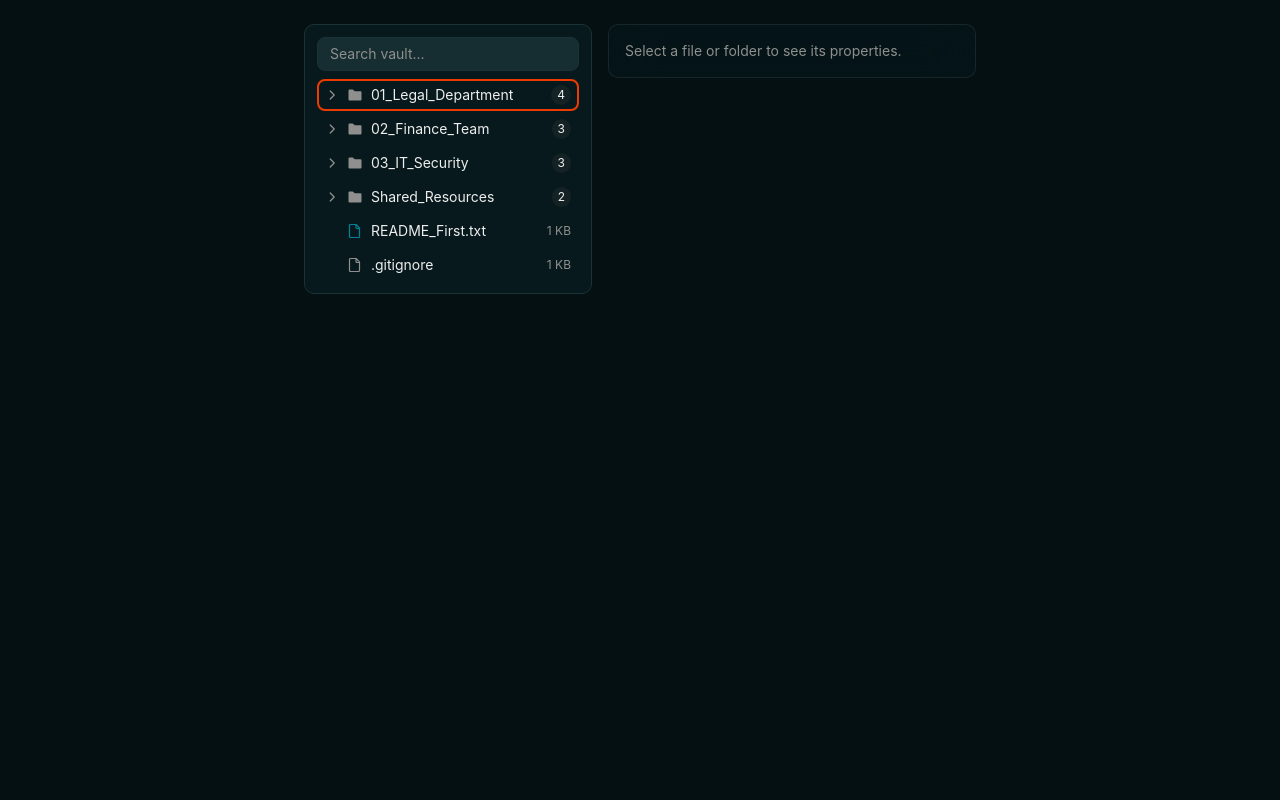
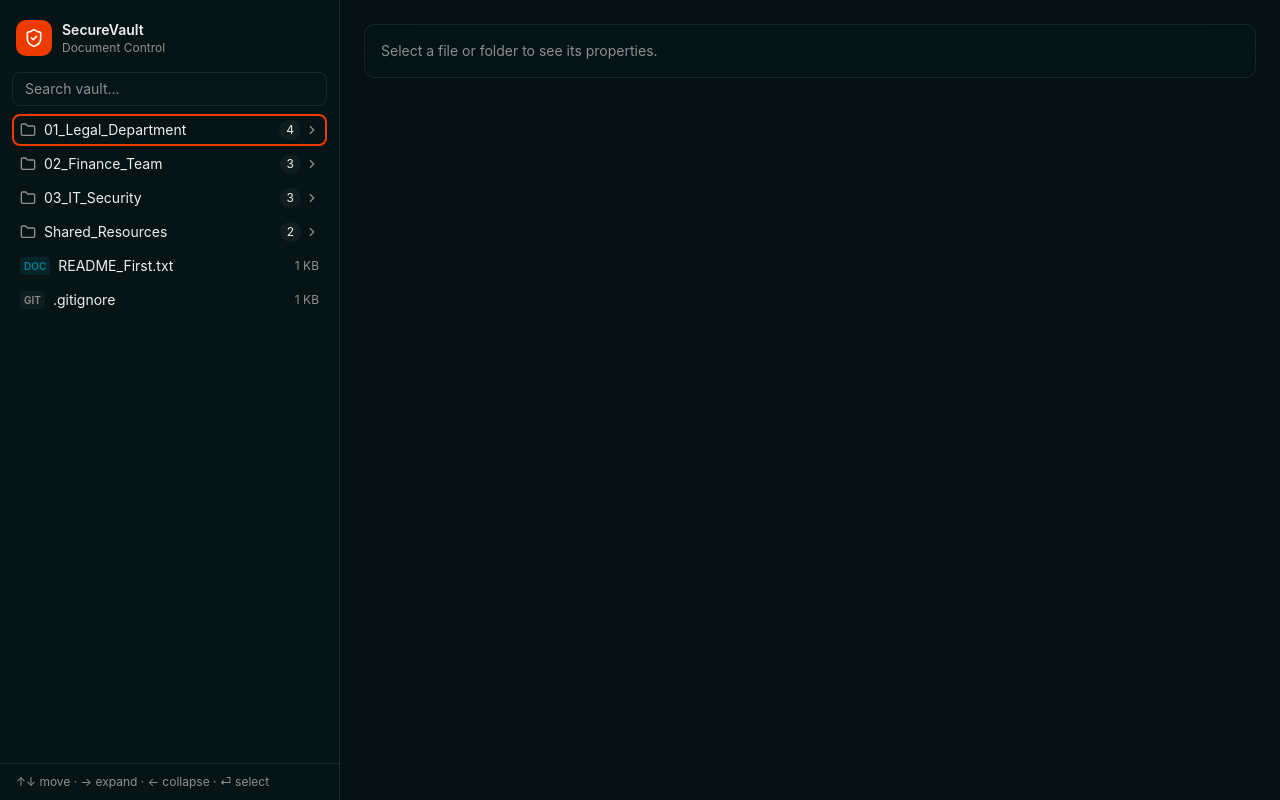
Before and after one commit to mugishaj092/fullstack, a React (Vite) app: page / in a window 1280 px wide. Built offline with nearby package versions, Linux system fonts and the light colour scheme.

Commit message:
feat: app shell, sidebar layout, and glassmorphism styling

```diff
--- a/package.json
+++ b/package.json
@@ -12,6 +12,7 @@
   },
   "dependencies": {
     "@tailwindcss/vite": "^4.3.3",
+    "lucide-react": "^1.33.0",
     "react": "^19.2.8",
     "react-dom": "^19.2.8",
     "tailwindcss": "^4.3.3"
--- a/src/App.tsx
+++ b/src/App.tsx
@@ -1,4 +1,4 @@
-import { FileTree } from './components/tree/FileTree'
+import { Sidebar } from './components/layout/Sidebar'
 import { TreeStateProvider } from './components/tree/TreeStateProvider'
 import { useTreeState } from './components/tree/TreeStateContext'
 import { PropertiesPanel } from './components/properties/PropertiesPanel'
@@ -8,7 +8,7 @@ import { findNode } from './lib/tree'
 
 const forest = vaultData as VaultNode[]
 
-function ConnectedPropertiesPanel() {
+function MainContent() {
   const { selectedId } = useTreeState()
   const node = selectedId ? findNode(forest, selectedId) : null
   return <PropertiesPanel node={node} />
@@ -16,18 +16,14 @@ function ConnectedPropertiesPanel() {
 
 function App() {
   return (
-    <div className="min-h-svh bg-background p-6 text-foreground">
-      <TreeStateProvider>
-        <div className="mx-auto flex max-w-2xl gap-4">
-          <div className="w-72 shrink-0 rounded-lg border border-border bg-card p-3">
-            <FileTree />
-          </div>
-          <div className="flex-1">
-            <ConnectedPropertiesPanel />
-          </div>
-        </div>
-      </TreeStateProvider>
-    </div>
+    <TreeStateProvider>
+      <div className="flex h-screen bg-background text-foreground">
+        <Sidebar />
+        <main className="flex-1 overflow-y-auto p-6">
+          <MainContent />
+        </main>
+      </div>
+    </TreeStateProvider>
   )
 }
 
--- /dev/null
+++ b/src/components/layout/Sidebar.tsx
@@ -0,0 +1,26 @@
+import { ShieldCheck } from 'lucide-react';
+import { FileTree } from '../tree/FileTree';
+
+export function Sidebar() {
+  return (
+    <aside className="flex w-[340px] shrink-0 flex-col border-r border-sidebar-border bg-sidebar">
+      <div className="flex shrink-0 items-center gap-2.5 px-4 pb-4 pt-5">
+        <div className="flex h-9 w-9 shrink-0 items-center justify-center rounded-lg bg-primary">
+          <ShieldCheck className="h-5 w-5 text-primary-foreground" />
+        </div>
+        <div className="min-w-0">
+          <p className="truncate text-sm font-semibold text-sidebar-foreground">SecureVault</p>
+          <p className="truncate text-xs text-muted-foreground">Document Control</p>
+        </div>
+      </div>
+
+      <div className="min-h-0 flex-1 overflow-hidden px-3">
+        <FileTree />
+      </div>
+
+      <div className="shrink-0 border-t border-sidebar-border px-4 py-2.5 text-xs text-muted-foreground">
+        ↑↓ move · → expand · ← collapse · ⏎ select
+      </div>
+    </aside>
+  );
+}
--- a/src/components/tree/FileTree.tsx
+++ b/src/components/tree/FileTree.tsx
@@ -34,19 +34,19 @@ export function FileTree() {
   const hasAnyMatch = !query || forest.some((node) => nodeOrDescendantMatches(node, query));
 
   return (
-    <div className="flex flex-col gap-2">
+    <div className="flex h-full min-h-0 flex-col gap-2">
       <input
         type="text"
         value={query}
         onChange={(e) => setQuery(e.target.value)}
         placeholder="Search vault..."
         aria-label="Search vault"
-        className="w-full rounded-md border border-border bg-input px-3 py-1.5 text-sm text-foreground placeholder:text-muted-foreground focus:outline-none focus:ring-2 focus:ring-ring"
+        className="glass w-full shrink-0 rounded-md px-3 py-1.5 text-sm text-foreground placeholder:text-muted-foreground focus:outline-none focus:ring-2 focus:ring-ring"
       />
       <div
         role="tree"
         aria-label="Vault"
-        className="flex flex-col gap-0.5"
+        className="flex min-h-0 flex-1 flex-col gap-0.5 overflow-y-auto"
         onKeyDown={handleKeyDown}
       >
         {hasAnyMatch ? (
--- a/src/components/tree/TreeNode.tsx
+++ b/src/components/tree/TreeNode.tsx
@@ -1,8 +1,8 @@
+import { ChevronRight, Folder, FolderOpen } from 'lucide-react';
 import type { VaultNode } from '../../types/vault';
 import { computeStats } from '../../lib/stats';
 import { formatKB } from '../../lib/size';
-import { getFileCategory, fileCategoryColorClass } from '../../lib/file-icon';
-import { ChevronIcon, FolderIcon, FileIcon } from './icons';
+import { getFileTypeBadge } from '../../lib/file-icon';
 import { useTreeState } from './TreeStateContext';
 import { nodeOrDescendantMatches } from '../../lib/search';
 
@@ -28,12 +28,13 @@ export function TreeNode({ node, depth, expanded, onToggle, selectedId, onSelect
   const indentStyle = { paddingLeft: depth * 16 + 8 };
 
   const rowClasses = `flex w-full items-center gap-2 rounded-md py-1.5 pr-2 text-left text-sm transition-colors ${
-    isSelected ? 'bg-accent text-accent-foreground' : 'text-foreground hover:bg-accent/50'
+    isSelected ? 'bg-accent/35 text-foreground' : 'text-foreground hover:bg-accent/15'
   } ${isFocused ? 'outline outline-2 outline-ring outline-offset-[-2px]' : ''}`;
 
   if (node.type === 'folder') {
     const isExpanded = expanded.has(node.id);
     const hasChildren = node.children.length > 0;
+    const hasSubfolderChild = node.children.some((child) => child.type === 'folder');
 
     const handleClick = () => {
       setFocusedId(node.id);
@@ -54,17 +55,23 @@ export function TreeNode({ node, depth, expanded, onToggle, selectedId, onSelect
           style={indentStyle}
           className={rowClasses}
         >
-          {hasChildren ? (
-            <ChevronIcon
-              className={`h-3.5 w-3.5 shrink-0 text-muted-foreground transition-transform ${isExpanded ? 'rotate-90' : ''}`}
-            />
+          {isExpanded ? (
+            <FolderOpen className={`h-4 w-4 shrink-0 ${isSelected ? 'text-primary' : 'text-muted-foreground'}`} />
           ) : (
-            <span className="h-3.5 w-3.5 shrink-0" />
+            <Folder className={`h-4 w-4 shrink-0 ${isSelected ? 'text-primary' : 'text-muted-foreground'}`} />
           )}
-          <FolderIcon open={isExpanded} className="h-4 w-4 shrink-0 text-muted-foreground" />
           <span className="flex-1 truncate">{node.name}</span>
-          <span className="shrink-0 rounded-full bg-secondary px-1.5 py-0.5 text-xs text-secondary-foreground">
-            {stats.fileCount}
+          <span className="flex shrink-0 items-center gap-1">
+            <span className="rounded-full bg-muted/70 px-[7px] py-[2px] text-xs text-foreground">
+              {stats.fileCount}
+            </span>
+            {hasSubfolderChild ? (
+              <ChevronRight
+                className={`h-3.5 w-3.5 text-muted-foreground transition-transform ${isExpanded ? 'rotate-90' : ''}`}
+              />
+            ) : (
+              <span className="inline-block h-3.5 w-3.5" />
+            )}
           </span>
         </button>
         {isExpanded && hasChildren && (
@@ -86,7 +93,7 @@ export function TreeNode({ node, depth, expanded, onToggle, selectedId, onSelect
     );
   }
 
-  const category = getFileCategory(node.name);
+  const badge = getFileTypeBadge(node.name);
 
   return (
     <button
@@ -102,8 +109,9 @@ export function TreeNode({ node, depth, expanded, onToggle, selectedId, onSelect
       style={indentStyle}
       className={rowClasses}
     >
-      <span className="h-3.5 w-3.5 shrink-0" />
-      <FileIcon className={`h-4 w-4 shrink-0 ${fileCategoryColorClass(category)}`} />
+      <span className={`shrink-0 rounded px-1 py-0.5 text-[10px] font-semibold ${badge.colorClass}`}>
+        {badge.label}
+      </span>
       <span className="flex-1 truncate">{node.name}</span>
       <span className="shrink-0 text-xs text-muted-foreground">{formatKB(stats.totalKB)}</span>
     </button>
--- a/src/components/tree/icons.tsx
+++ /dev/null
@@ -1,51 +0,0 @@
-interface IconProps {
-  className?: string;
-}
-
-export function ChevronIcon({ className }: IconProps) {
-  return (
-    <svg viewBox="0 0 16 16" fill="none" className={className} aria-hidden="true">
-      <path d="M6 3.5 10.5 8 6 12.5" stroke="currentColor" strokeWidth="1.5" strokeLinecap="round" strokeLinejoin="round" />
-    </svg>
-  );
-}
-
-export function FolderIcon({ open, className }: IconProps & { open: boolean }) {
-  if (open) {
-    return (
-      <svg viewBox="0 0 16 16" fill="none" className={className} aria-hidden="true">
-        <path
-          d="M1.5 4.5A1 1 0 0 1 2.5 3.5h3.13a1 1 0 0 1 .8.4l.72.96a1 1 0 0 0 .8.4H13.5a1 1 0 0 1 1 1v.24H4.02a1 1 0 0 0-.96.73L1.5 11.9V4.5Z"
-          fill="currentColor"
-        />
-        <path
-          d="m2.06 12.6 1.6-5.6a1 1 0 0 1 .96-.72H14.5a.75.75 0 0 1 .72.95l-1.5 5.6a1 1 0 0 1-.97.75H2.78a.75.75 0 0 1-.72-.98Z"
-          fill="currentColor"
-          opacity="0.6"
-        />
-      </svg>
-    );
-  }
-  return (
-    <svg viewBox="0 0 16 16" fill="none" className={className} aria-hidden="true">
-      <path
-        d="M1.5 3.5A1 1 0 0 1 2.5 2.5h3.13a1 1 0 0 1 .8.4l.72.96a1 1 0 0 0 .8.4H13.5a1 1 0 0 1 1 1v7.24a1 1 0 0 1-1 1h-11a1 1 0 0 1-1-1V3.5Z"
-        fill="currentColor"
-      />
-    </svg>
-  );
-}
-
-export function FileIcon({ className }: IconProps) {
-  return (
-    <svg viewBox="0 0 16 16" fill="none" className={className} aria-hidden="true">
-      <path
-        d="M3.5 1.5h5.13a1 1 0 0 1 .7.29l2.87 2.87a1 1 0 0 1 .3.71V13.5a1 1 0 0 1-1 1h-8a1 1 0 0 1-1-1v-11a1 1 0 0 1 1-1Z"
-        stroke="currentColor"
-        strokeWidth="1.2"
-        strokeLinejoin="round"
-      />
-      <path d="M9 1.6V4.5a1 1 0 0 0 1 1h2.9" stroke="currentColor" strokeWidth="1.2" strokeLinejoin="round" />
-    </svg>
-  );
-}
--- a/src/lib/file-icon.ts
+++ b/src/lib/file-icon.ts
@@ -1,45 +1,31 @@
-export type FileCategory = 'pdf' | 'image' | 'document' | 'spreadsheet' | 'code' | 'other';
+export interface FileTypeBadge {
+  label: string;
+  colorClass: string;
+}
 
-const EXTENSION_CATEGORIES: Record<string, FileCategory> = {
-  pdf: 'pdf',
-  png: 'image',
-  jpg: 'image',
-  jpeg: 'image',
-  gif: 'image',
-  svg: 'image',
-  webp: 'image',
-  doc: 'document',
-  docx: 'document',
-  txt: 'document',
-  md: 'document',
-  xls: 'spreadsheet',
-  xlsx: 'spreadsheet',
-  csv: 'spreadsheet',
-  ts: 'code',
-  tsx: 'code',
-  js: 'code',
-  jsx: 'code',
-  json: 'code',
-  yaml: 'code',
-  yml: 'code',
-  ttf: 'code',
+const EXTENSION_LABELS: Record<string, string> = {
+  yaml: 'YML',
+  yml: 'YML',
 };
 
-/** Derives a coarse category from a file's extension, used to pick an icon and color. */
-export function getFileCategory(name: string): FileCategory {
-  const ext = name.split('.').pop()?.toLowerCase() ?? '';
-  return EXTENSION_CATEGORIES[ext] ?? 'other';
+/**
+ * Derives a short (2-3 letter) badge label + a chart-token color for a file row, from its name.
+ * "log" is checked against the whole filename (not just the extension) since real log files in
+ * this vault ship as plain ".txt" — the word is still literally present in the shipped filename,
+ * so this isn't invented data, just a smarter read of the name that's actually there.
+ */
+export function getFileTypeBadge(name: string): FileTypeBadge {
+  const lower = name.toLowerCase();
+  const ext = lower.split('.').pop() ?? '';
+
+  if (lower.includes('log')) return { label: 'LOG', colorClass: 'text-chart-4 bg-chart-4/15' };
+  if (ext === 'pdf') return { label: 'PDF', colorClass: 'text-chart-1 bg-chart-1/15' };
+  if (['doc', 'docx', 'txt', 'md'].includes(ext)) return { label: 'DOC', colorClass: 'text-chart-2 bg-chart-2/15' };
+  if (['xls', 'xlsx', 'csv'].includes(ext)) return { label: 'XLS', colorClass: 'text-chart-3 bg-chart-3/15' };
+  if (['png', 'jpg', 'jpeg', 'gif', 'svg', 'webp'].includes(ext)) {
+    return { label: 'IMG', colorClass: 'text-chart-5 bg-chart-5/15' };
+  }
+
+  const label = EXTENSION_LABELS[ext] ?? (ext || name).slice(0, 3).toUpperCase();
+  return { label, colorClass: 'text-muted-foreground bg-muted/70' };
 }
-
-const CATEGORY_COLOR_CLASSES: Record<FileCategory, string> = {
-  pdf: 'text-chart-1',
-  image: 'text-chart-5',
-  document: 'text-chart-2',
-  spreadsheet: 'text-chart-3',
-  code: 'text-chart-4',
-  other: 'text-muted-foreground',
-};
-
-export function fileCategoryColorClass(category: FileCategory): string {
-  return CATEGORY_COLOR_CLASSES[category];
-}
```
Also changed, not shown: 1 other file (tests, documents, lock files or other folders).
